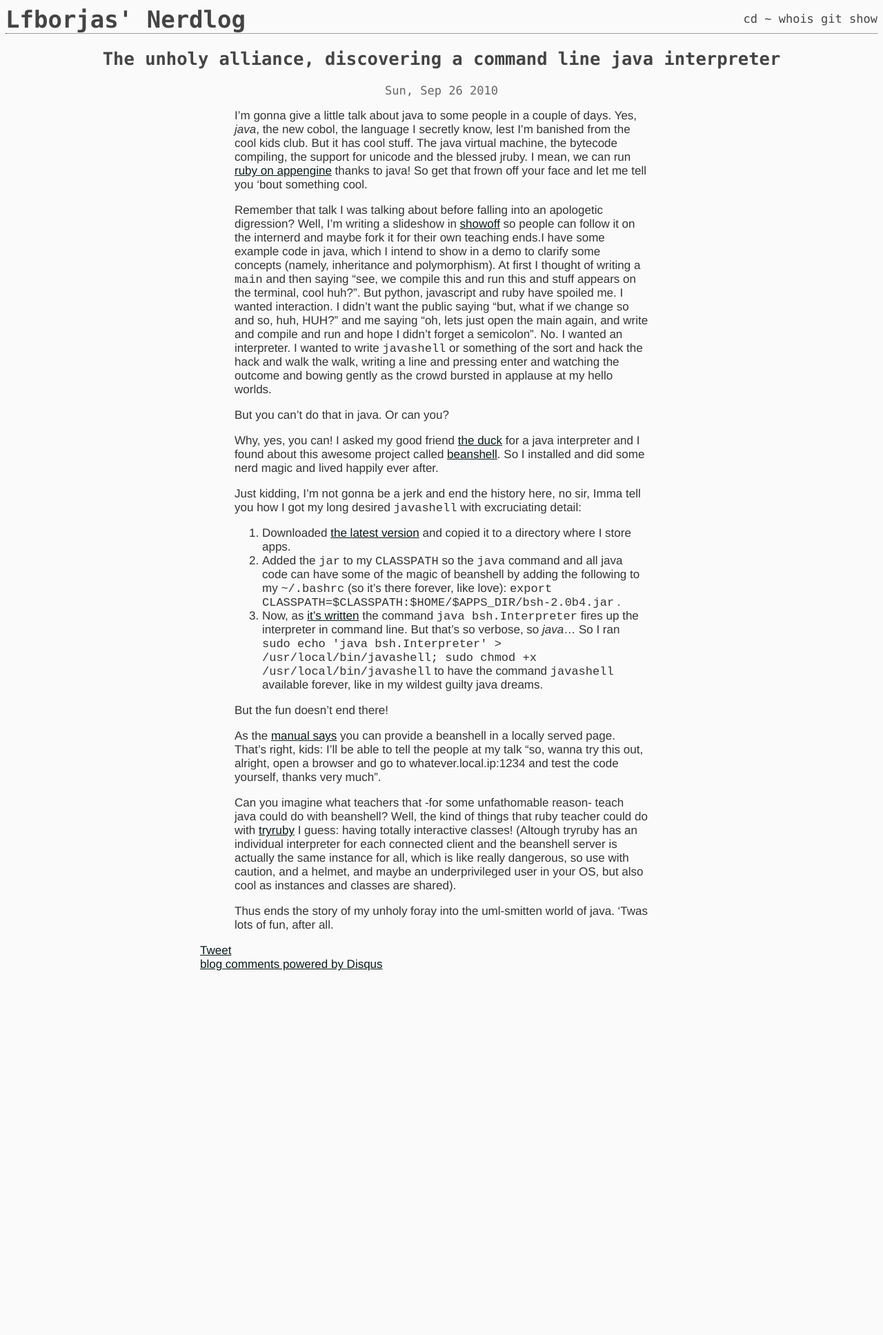
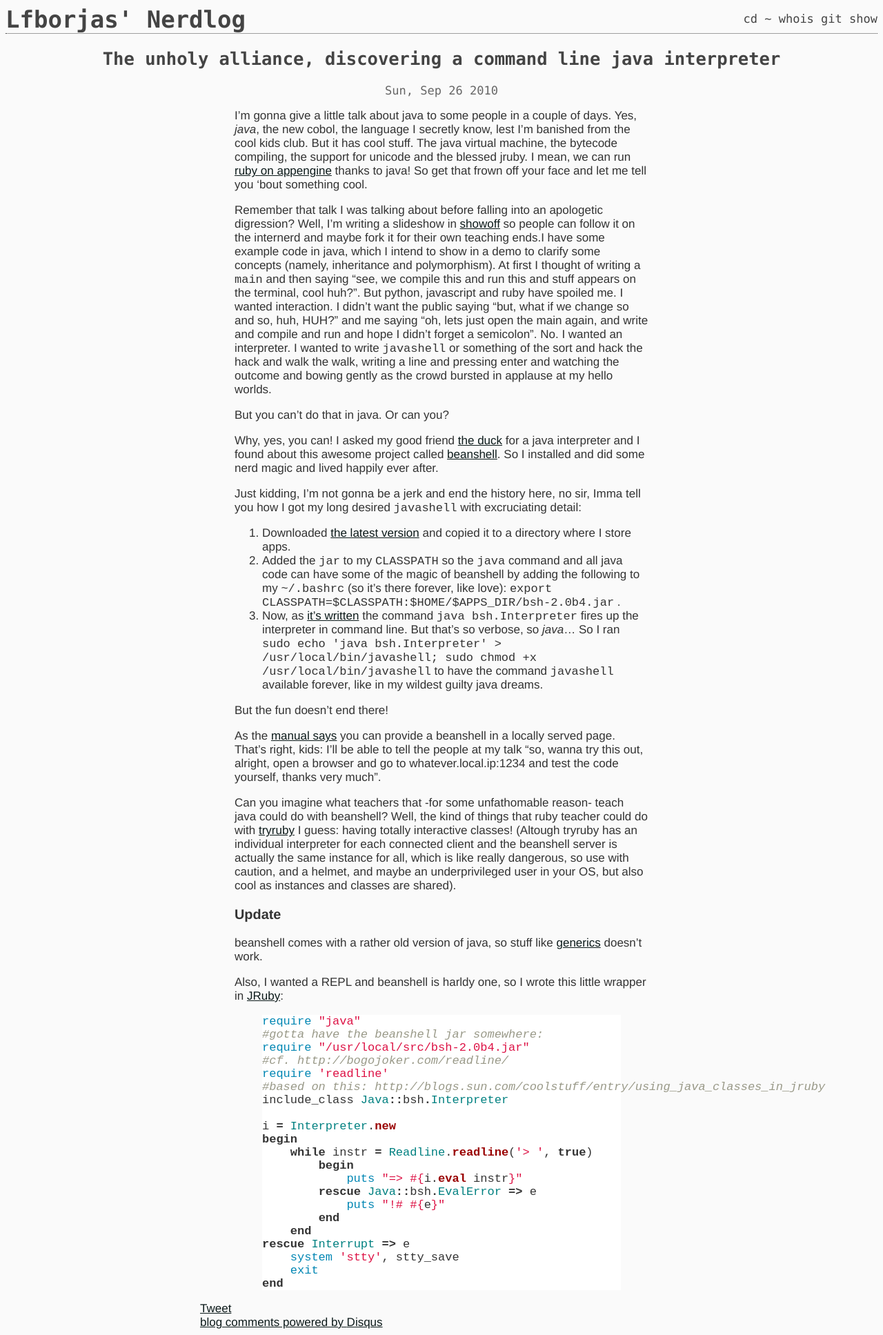
Before and after one commit to lfborjas/tech.lfborjas.com, a Jekyll site: the page built from _posts/2010-09-26-the-unholy-alliance.markdown, in a window 1280 px wide. Shown: the whole page at 69% size. Built offline with Jekyll 4.4.1, drawn with Linux system fonts in a browser that asks for light colours; comment, search, counter and statistics services are not loaded; before the commit the page ends 1416 px from its top, so only the background shows below that.

Commit message:
removed the hipster shadow from the  font in the paragraphs, added blog post about fossil and updated the ones about beanshell and pdf uploads in gdata

```diff
--- a/_layouts/base.html
+++ b/_layouts/base.html
@@ -6,6 +6,7 @@
         <title>{{page.title}}</title>
         <link rel="icon" href="/favicon.ico" type="image/x-icon" />
         <link rel="stylesheet" type="text/css" href="/css/base.css" media="screen" />
+        <link rel="stylesheet" type="text/css" href="/css/syntax.css" media="screen" />
 </head>
 <body>
     <header>
--- a/_posts/2010-08-04-upload-pdfs-gdocs-api.markdown
+++ b/_posts/2010-08-04-upload-pdfs-gdocs-api.markdown
@@ -26,3 +26,5 @@ First, there was [this thread in google groups](http://code.google.com/p/gdata-i
 And voilà, like a hacked up frankenstein, we got pdf uploads working in the gdata python client. And a little grudge against google, because that bug has been there for like two and a half years! (so we suspect that it can't be that easy to solve, so expect a future post on how everything went to hell, I guess).
 
 So that was it, a line to add the API version header and another to change the folder URI and life shone again.
+
+*UPDATE*: here's a gist with the patch: <https://gist.github.com/759173>
--- a/_posts/2010-09-26-the-unholy-alliance.markdown
+++ b/_posts/2010-09-26-the-unholy-alliance.markdown
@@ -25,4 +25,32 @@ As the [manual says](http://www.beanshell.org/manual/bshmanual.html#Remote_Serve
 
 Can you imagine what teachers that -for some unfathomable reason- teach java could do with beanshell? Well, the kind of things that ruby teacher could do with [tryruby](http://tryruby.org/) I guess: having totally interactive classes! (Altough tryruby has an individual interpreter for each connected client and the beanshell server is actually the same instance for all, which is like really dangerous, so use with caution, and a helmet, and maybe an underprivileged user in your OS, but also cool as instances and classes are shared).
 
-Thus ends the story of my unholy foray into the uml-smitten world of java. 'Twas lots of fun, after all.
+###Update
+
+beanshell comes with a rather old version of java, so stuff like [generics](http://download.oracle.com/javase/tutorial/java/generics/index.html) doesn't work.
+
+Also, I wanted a REPL and beanshell is harldy one, so I wrote this little wrapper in [JRuby](http://www.jruby.org/):
+
+{%highlight ruby%}
+require "java"
+#gotta have the beanshell jar somewhere:
+require "/usr/local/src/bsh-2.0b4.jar"
+#cf. http://bogojoker.com/readline/
+require 'readline'
+#based on this: http://blogs.sun.com/coolstuff/entry/using_java_classes_in_jruby
+include_class Java::bsh.Interpreter
+
+i = Interpreter.new
+begin
+    while instr = Readline.readline('> ', true)
+        begin
+            puts "=> #{i.eval instr}"
+        rescue Java::bsh.EvalError => e
+            puts "!# #{e}"
+        end
+    end
+rescue Interrupt => e
+    system 'stty', stty_save
+    exit
+end
+{%endhighlight%}
--- a/css/base.css
+++ b/css/base.css
@@ -17,8 +17,6 @@ time{
     display: block;
     text-align: center;
 }
-
-p { text-shadow: #fefefe 1px 1px 0px }
 
 h1, h2, header, nav{
     /*background-color: rgba(0, 0, 0, 0.691406);*/
```
Also changed, not shown: _posts/2011-03-25-fossil.markdown (added, +57 -0 lines).
